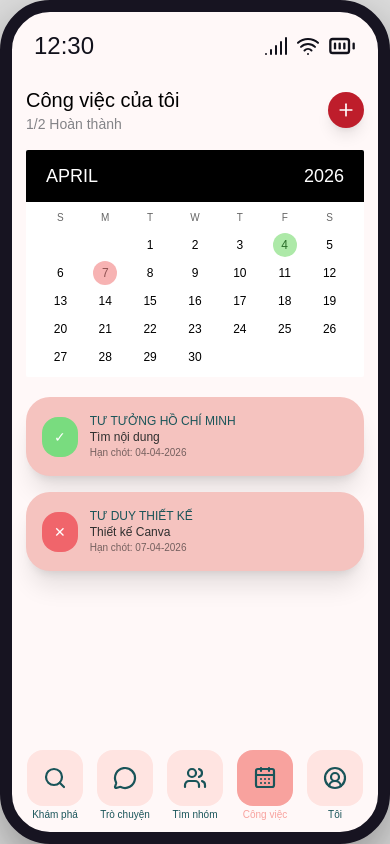
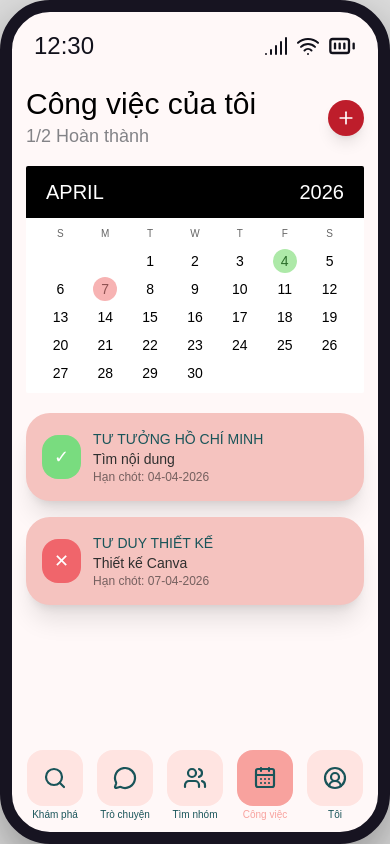
Before and after one commit to dhp-exe/UEH_Grouplify, a React (Vite) app: page /tasks in a window 390 px wide. Built offline with nearby package versions, Linux system fonts and the light colour scheme; a web font is replaced by a local one.

Commit message:
refractor: mobile UI refractoring

```diff
--- a/src/pages/ExplorePage.tsx
+++ b/src/pages/ExplorePage.tsx
@@ -40,7 +40,7 @@ function ExplorePage() {
 
       <section className="mt-4">
           <div className="flex items-center justify-between">
-            <h1 className="text-xl sm:text-3xl text-[#195459]">Khám phá</h1>
+            <h1 className="text-3xl text-[#195459]">Khám phá</h1>
             <button className="rounded-full bg-[#be1d2b] p-2 text-white shadow-lg">
               <Plus className="h-5 w-5" />
             </button>
@@ -52,9 +52,9 @@ function ExplorePage() {
           </div>
 
           <div className="mt-5 flex gap-3">
-            <button className="rounded-full bg-[#f8a29e] px-4 py-2 text-xs sm:text-sm text-black shadow-lg">Tất cả</button>
-            <button className="rounded-full bg-[#ffe4e1] px-4 py-2 text-xs sm:text-sm text-black shadow-lg">Môn học</button>
-            <button className="rounded-full bg-[#ffe4e1] px-4 py-2 text-xs sm:text-sm text-black shadow-lg">Hoạt động</button>
+            <button className="rounded-full bg-[#f8a29e] px-4 py-2 text-sm text-black shadow-lg">Tất cả</button>
+            <button className="rounded-full bg-[#ffe4e1] px-4 py-2 text-sm text-black shadow-lg">Môn học</button>
+            <button className="rounded-full bg-[#ffe4e1] px-4 py-2 text-sm text-black shadow-lg">Hoạt động</button>
           </div>
 
           <div className="mt-5 space-y-4">
@@ -64,13 +64,13 @@ function ExplorePage() {
                   <div className="h-12 w-12 rounded-full bg-[#b7cae9]" />
                   <div className="min-w-0 flex-1 text-[#195459]">
                     <div className="flex items-start justify-between gap-2">
-                      <h3 className="text-xs sm:text-sm leading-tight">{item.name}</h3>
-                      <span className="text-[10px] sm:text-xs text-[#2e2f31]">{item.subtitle}</span>
+                      <h3 className="text-sm leading-tight">{item.name}</h3>
+                      <span className="text-xs text-[#2e2f31]">{item.subtitle}</span>
                     </div>
-                    <p className="text-[10px] sm:text-xs text-[#6d7073]">{item.major}</p>
+                    <p className="text-xs text-[#6d7073]">{item.major}</p>
                     {index === 1 && (
                       <>
-                        <p className="text-[10px] sm:text-xs text-[#2e2f31]">{item.detail}</p>
+                        <p className="text-xs text-[#2e2f31]">{item.detail}</p>
                         <div className="mt-1 flex gap-2">
                           {item.tags?.map((tag) => (
                             <span key={tag} className="rounded-full bg-[#f8a29e] px-3 text-[10px] sm:text-xs">
--- a/src/pages/GroupChatPage.tsx
+++ b/src/pages/GroupChatPage.tsx
@@ -13,25 +13,25 @@ function GroupChatPage() {
           <Link to="/find-group/suggestions" className="rounded-full bg-white p-2 shadow-lg">
             <ArrowLeft className="h-4 w-4 text-[#7c7c7c]" />
           </Link>
-          <h1 className="text-xl sm:text-3xl">Nhóm FlareUp</h1>
+          <h1 className="text-3xl">Nhóm FlareUp</h1>
         </div>
 
         <section className="mt-6 text-center text-black">
           <div className="mx-auto flex h-32 w-32 items-center justify-center rounded-full bg-[#f1f1f1]">
             <MessageSquareText className="h-12 w-12" />
           </div>
-          <h2 className="mt-4 text-lg sm:text-3xl">Hãy bắt đầu trò chuyện!</h2>
+          <h2 className="mt-4 text-xl sm:text-3xl">Hãy bắt đầu trò chuyện!</h2>
 
           <div className="mt-8 border-y-2 border-[#b64047] py-4 text-left">
-            <div className="mb-3 w-fit rounded-[45px] bg-[#f1a7a3] px-4 py-2 text-xs sm:text-sm text-white">
+            <div className="mb-3 w-fit rounded-[45px] bg-[#f1a7a3] px-4 py-2 text-sm text-white">
               Chào mọi người!
             </div>
-            <div className="w-fit rounded-[45px] bg-[#f1a7a3] px-4 py-2 text-xs sm:text-sm text-white">
+            <div className="w-fit rounded-[45px] bg-[#f1a7a3] px-4 py-2 text-sm text-white">
               Rất vui được làm việc chung với mọi người
             </div>
           </div>
 
-          <div className="mt-4 rounded-[24px] bg-[#f0f1f2] px-4 py-3 text-left text-xs sm:text-sm text-[#7d7f85]">
+          <div className="mt-4 rounded-[24px] bg-[#f0f1f2] px-4 py-3 text-left text-sm text-[#7d7f85]">
             Gửi tin nhắn....
           </div>
         </section>
--- a/src/pages/SuggestedGroupsPage.tsx
+++ b/src/pages/SuggestedGroupsPage.tsx
@@ -16,7 +16,7 @@ function GroupCard({
 }) {
   return (
     <section className="rounded-[30px] bg-[#9eb9be] p-4 shadow-[10px_14px_0_rgba(6,53,65,0.8)]">
-      <h3 className="text-lg sm:text-xl text-[#d6b9da] drop-shadow-[0_3px_8px_rgba(31,27,44,0.5)]">{title}</h3>
+      <h3 className="text-xl text-[#d6b9da] drop-shadow-[0_3px_8px_rgba(31,27,44,0.5)]">{title}</h3>
       <div className="mt-2 flex items-center gap-3">
         {members.map((member) => (
           <div key={member} className="text-center">
@@ -28,7 +28,7 @@ function GroupCard({
         <PlusCircle className="h-8 w-8 text-[#ddd4d2]" />
       </div>
 
-      <div className="mt-3 text-xs sm:text-sm text-[#1f2324]">
+      <div className="mt-3 text-sm text-[#1f2324]">
         <p className="flex items-center gap-2">
           <CheckCircle2 className="h-4 w-4 text-green-700" /> Đã có:
           {have.map((skill) => (
@@ -49,7 +49,7 @@ function GroupCard({
 
       <Link
         to="/chat/flareup"
-        className="mt-3 block rounded-full bg-[#9ceaf0] py-3 text-center text-xs sm:text-sm text-[#2d3435]"
+        className="mt-3 block rounded-full bg-[#9ceaf0] py-3 text-center text-sm text-[#2d3435]"
       >
         Tham gia nhóm
       </Link>
@@ -64,8 +64,8 @@ function SuggestedGroupsPage() {
       <section className="mt-3">
           <div className="flex items-start justify-between">
             <div>
-              <h1 className="text-xl sm:text-3xl">Đã tìm thấy!</h1>
-              <p className="text-sm sm:text-lg">Đề xuất 2 nhóm phù hợp với bạn</p>
+              <h1 className="text-3xl">Đã tìm thấy!</h1>
+              <p className="text-lg">Đề xuất 2 nhóm phù hợp với bạn</p>
             </div>
             <Link to="/find-group/menu" className="rounded-full bg-[#c0c7c5] p-2">
               <X className="h-5 w-5 text-[#195459]" />
--- a/src/pages/TasksPage.tsx
+++ b/src/pages/TasksPage.tsx
@@ -26,12 +26,12 @@ function TaskCard({
     <article className="rounded-[24px] bg-[#f5c3bf] p-4 shadow-xl">
       <div className="flex items-center gap-3">
         <div className={`rounded-2xl p-2 text-white ${done ? 'bg-[#79dc7f]' : 'bg-[#f0656b]'}`}>
-          <span className="mx-1 text-sm sm:text-lg">{done ? '✓' : '✕'}</span>
+          <span className="mx-1 text-lg">{done ? '✓' : '✕'}</span>
         </div>
         <div>
-          <h3 className="text-xs sm:text-sm text-[#195459]">{title}</h3>
-          <p className="text-xs sm:text-sm text-[#2f2f2f]">{subtitle}</p>
-          <p className="text-[10px] sm:text-xs text-[#75605f]">Hạn chót: {deadline}</p>
+          <h3 className="text-sm text-[#195459]">{title}</h3>
+          <p className="text-sm text-[#2f2f2f]">{subtitle}</p>
+          <p className="text-xs text-[#75605f]">Hạn chót: {deadline}</p>
         </div>
       </div>
     </article>
@@ -46,8 +46,8 @@ function TasksPage() {
       <section className="mt-4">
           <div className="flex items-center justify-between">
             <div>
-              <h1 className="text-xl sm:text-3xl text-black">Công việc của tôi</h1>
-              <p className="text-sm sm:text-lg text-[#838387]">1/2 Hoàn thành</p>
+              <h1 className="text-3xl text-black">Công việc của tôi</h1>
+              <p className="text-lg text-[#838387]">1/2 Hoàn thành</p>
             </div>
             <button className="rounded-full bg-[#be1d2b] p-2 text-white shadow-lg">
               <Plus className="h-5 w-5" />
@@ -55,7 +55,7 @@ function TasksPage() {
           </div>
 
           <div className="mt-4 overflow-hidden rounded-sm bg-white">
-            <div className="flex justify-between bg-black px-5 py-3 text-lg sm:text-xl text-white">
+            <div className="flex justify-between bg-black px-5 py-3 text-xl text-white">
               <span>APRIL</span>
               <span>2026</span>
             </div>
@@ -69,7 +69,7 @@ function TasksPage() {
                 <span>F</span>
                 <span>S</span>
               </div>
-              <div className="mt-2 space-y-1 text-xs sm:text-sm text-black">
+              <div className="mt-2 space-y-1 text-sm text-black">
                 {dates.map((week, weekIdx) => (
                   <div key={weekIdx} className="grid grid-cols-7 text-center">
                     {week.map((date, idx) => {
```
